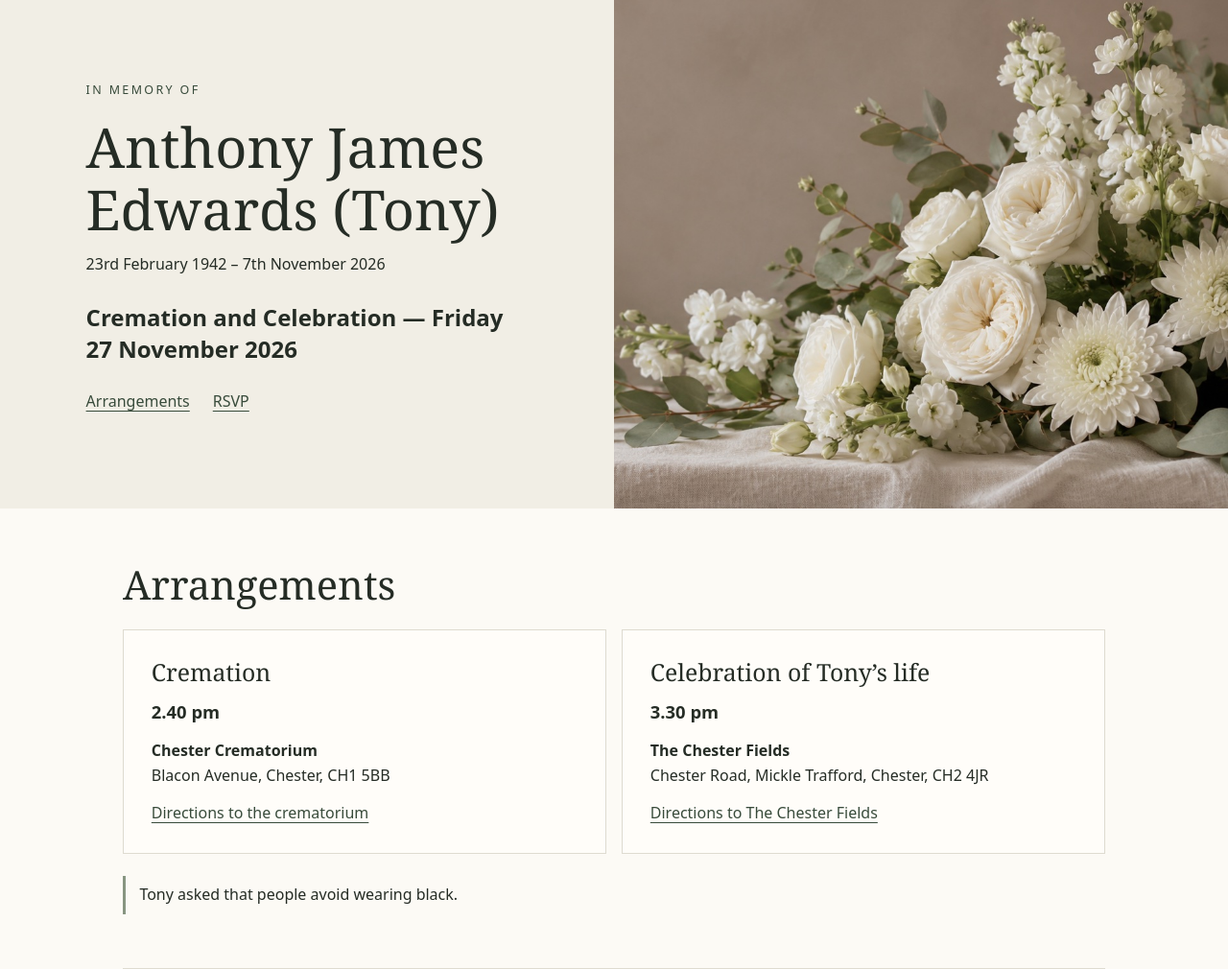
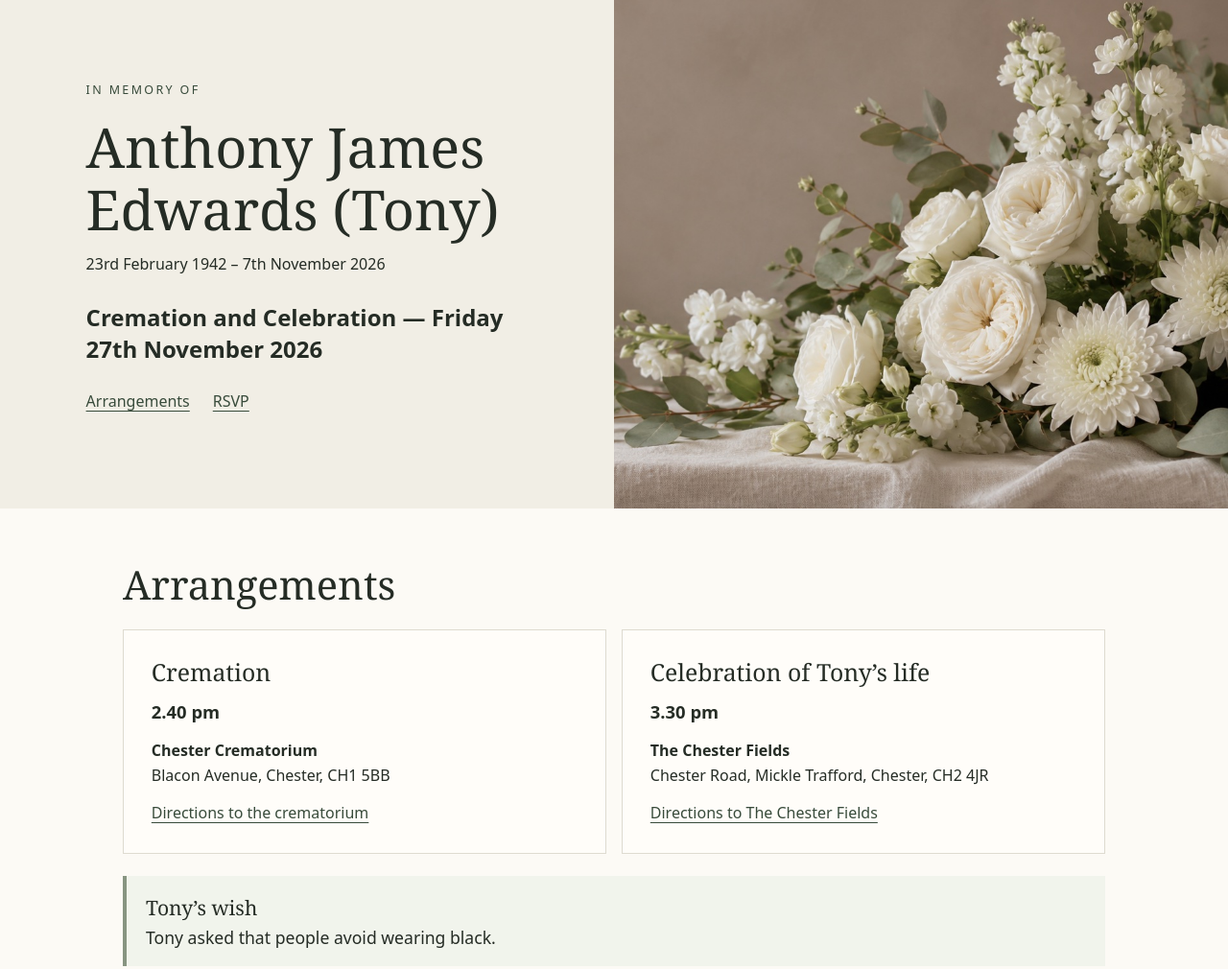
Before and after one commit to mrxutu/TonyEdwards, a plain HTML site: page site/index.html in a window 1280 px wide. Shown: the part 6-1016 px from the top of the page at 96% size. Drawn offline with Linux system fonts and the light colour scheme.

Commit message:
Emphasize Tony wish and format event date

```diff
--- a/site/index.html
+++ b/site/index.html
@@ -15,7 +15,7 @@
       <p class="eyebrow">In memory of</p>
       <h1>Anthony James Edwards&nbsp;(Tony)</h1>
       <p class="lifespan"><time datetime="1942-02-23">23rd February 1942</time> – <time datetime="2026-11-07">7th November 2026</time></p>
-      <p class="date"><span class="date-label">Cremation and Celebration</span> — <time datetime="2026-11-27">Friday 27 November 2026</time></p>
+      <p class="date"><span class="date-label">Cremation and Celebration</span>&nbsp;—&nbsp;<time datetime="2026-11-27">Friday 27th November 2026</time></p>
       <nav aria-label="Page sections"><a href="#arrangements">Arrangements</a><a href="#rsvp">RSVP</a></nav>
     </div>
     <div class="flowers" aria-hidden="true"></div>
@@ -37,7 +37,7 @@
           <a href="https://www.google.com/maps/search/?api=1&amp;query=The+Chester+Fields+Mickle+Trafford+CH2+4JR" target="_blank" rel="noopener noreferrer">Directions to The Chester Fields</a>
         </article>
       </div>
-      <p class="note">Tony asked that people avoid wearing black.</p>
+      <p class="note"><strong>Tony’s wish</strong><span>Tony asked that people avoid wearing black.</span></p>
     </section>
 
     <section class="donations" aria-labelledby="donations-title">
--- a/site/style.css
+++ b/site/style.css
@@ -33,7 +33,9 @@ main section:last-child { border: 0; }
 article { display: flex; flex-direction: column; align-items: start; padding: clamp(1rem, 3vw, 1.8rem); border: 1px solid var(--line); background: #fffdf9; }
 article a { margin-top: auto; }
 .time { font-size: 1.15rem; font-weight: 650; margin-bottom: 0; }
-.note { border-left: 3px solid #879581; padding: .45rem 0 .45rem .9rem; margin: 1.4rem 0 0; }
+.note { border-left: 4px solid #879581; background: #f1f4ec; padding: 1rem 1.25rem; margin: 1.4rem 0 0; font-size: 1.1rem; }
+.note strong { display: block; font-family: Georgia, serif; font-size: 1.2em; font-weight: 400; }
+.note span { display: block; }
 .donations { display: flex; flex-wrap: wrap; align-items: center; gap: 1.25rem 2rem; }
 .donations div { flex: 1 1 20rem; }
 form { margin-top: 1.4rem; max-width: 34rem; }
```
